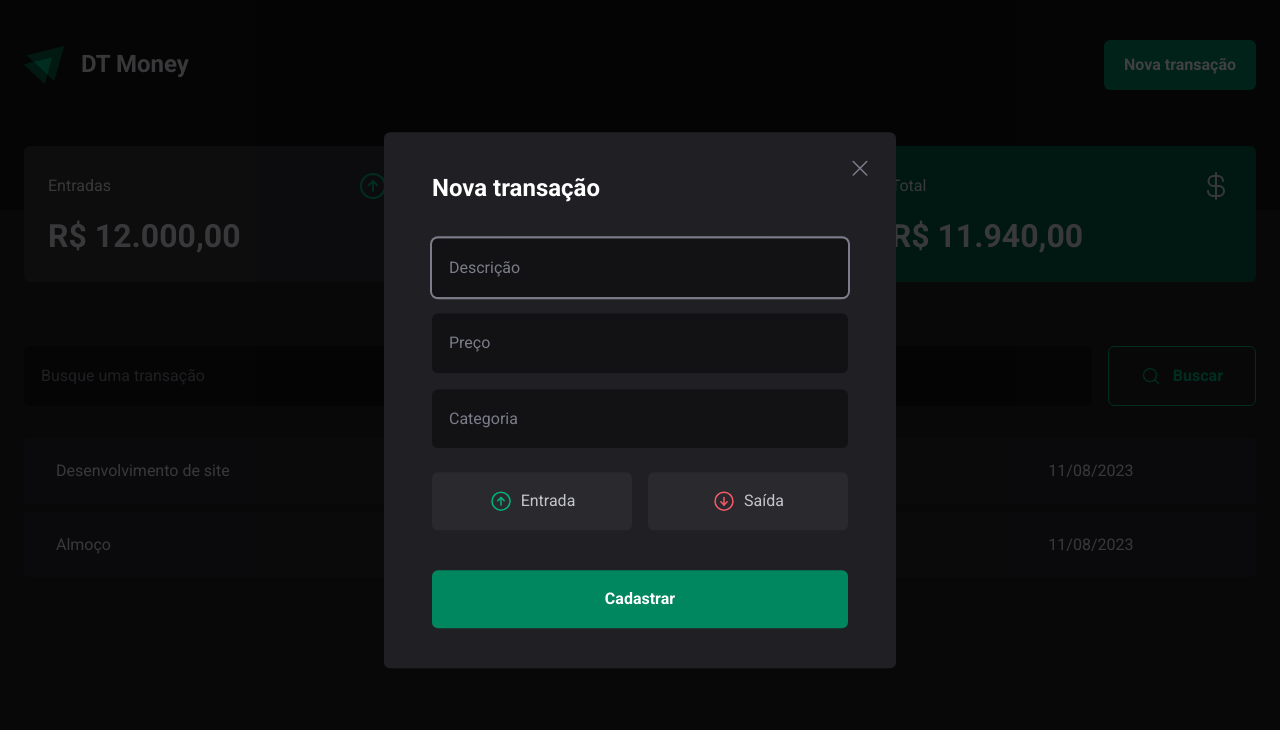
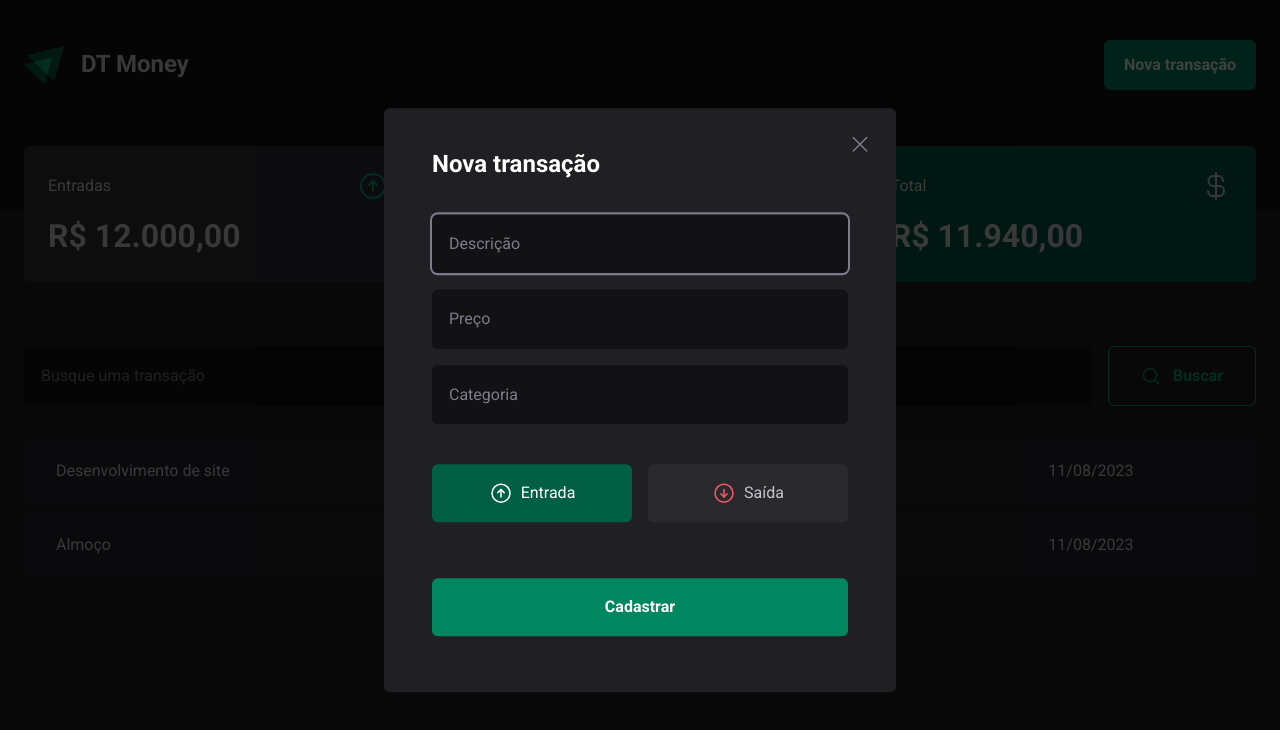
Before and after one commit to uitalorss/ignite-new-dt-money, a React (Vite) app: page / in a window 1280 px wide. Both pictures are taken after a click on the button "Nova transação". Shown: the top 730 px of the page. Built offline with nearby package versions, Linux system fonts and the light colour scheme; data requests are answered from the project's data file.

Commit message:
aplicação da validação nos formularios de pesquisa e no modal de inserção de nova transação

```diff
--- a/package.json
+++ b/package.json
@@ -11,13 +11,16 @@
     "preview": "vite preview"
   },
   "dependencies": {
+    "@hookform/resolvers": "^3.2.0",
     "@radix-ui/react-dialog": "^1.0.4",
     "@radix-ui/react-radio-group": "^1.1.3",
     "@types/styled-components": "^5.1.26",
     "phosphor-react": "^1.4.1",
     "react": "^18.2.0",
     "react-dom": "^18.2.0",
-    "styled-components": "^6.0.7"
+    "react-hook-form": "^7.45.4",
+    "styled-components": "^6.0.7",
+    "zod": "^3.21.4"
   },
   "devDependencies": {
     "@types/react": "^18.2.15",
--- a/src/components/NewTransactionModal/index.tsx
+++ b/src/components/NewTransactionModal/index.tsx
@@ -1,20 +1,46 @@
 import * as Dialog from "@radix-ui/react-dialog";
 import { ButtonClose, Content, Overlay, Title, TransactionsTypeButton, TransactionsTypeContainer } from "./styles";
 import { ArrowCircleDown, ArrowCircleUp, X } from "phosphor-react";
+import * as z from "zod";
+import { Controller, useForm } from "react-hook-form";
+import { zodResolver } from "@hookform/resolvers/zod";
+
+const newTransactionModalSchema = z.object({
+  description: z.string(),
+  value: z.number(),
+  category: z.string(),
+  type: z.enum(["income", "outcome"])
+})
+
+type NewtransactionModalForm = z.infer<typeof newTransactionModalSchema>
 
 
 export function NewTransactionModal() {
+  const { register, handleSubmit, control } = useForm<NewtransactionModalForm>({
+    resolver: zodResolver(newTransactionModalSchema),
+    defaultValues: {
+      type: "income"
+    }
+  })
+
+  function handleNewTransaction(data: NewtransactionModalForm) {
+    console.log(data)
+  }
   return (
     <Dialog.Portal>
       <Overlay />
       <Content>
         <Title>Nova transação</Title>
-        <form action="">
-          <input type="text" placeholder="Descrição" required />
-          <input type="number" placeholder="Preço" required />
-          <input type="text" placeholder="Categoria" required />
-        </form>
-        <TransactionsTypeContainer>
+        <form onSubmit={handleSubmit(handleNewTransaction)}>
+          <input type="text" placeholder="Descrição" {...register("description")} required />
+          <input type="number" placeholder="Preço" {...register("value", { valueAsNumber: true })} required />
+          <input type="text" placeholder="Categoria" {...register("category")} required />
+          <Controller
+            control={control}
+            name="type"
+            render={({ field }) => {
+              return (
+                <TransactionsTypeContainer onValueChange={field.onChange} value={field.value}>
                   <TransactionsTypeButton variant="income" value="income">
                     <ArrowCircleUp size={24} />
                     Entrada
@@ -24,10 +50,14 @@ export function NewTransactionModal() {
                     Saída
                   </TransactionsTypeButton>
                 </TransactionsTypeContainer>
+              )
+            }}
+          />
           <button type="submit">Cadastrar</button>
           <ButtonClose>
             <X size={24} />
           </ButtonClose>
+        </form>
       </Content>
     </Dialog.Portal>
   )
--- a/src/components/NewTransactionModal/styles.ts
+++ b/src/components/NewTransactionModal/styles.ts
@@ -34,7 +34,6 @@ export const Content = styled(Dialog.Content)`
       border: 1px solid transparent;
       border-radius: 6px;
       outline: none;
-
       &::placeholder{
         color: ${props => props.theme["gray-500"]};
       }
--- a/src/pages/Transactions/components/SearchForm/index.tsx
+++ b/src/pages/Transactions/components/SearchForm/index.tsx
@@ -1,10 +1,28 @@
+import { useForm } from "react-hook-form";
 import { SearchFormContainer } from "./styles";
 import { MagnifyingGlass } from "phosphor-react";
+import * as z from 'zod';
+import { zodResolver } from "@hookform/resolvers/zod";
+
+const searchFormSchema = z.object({
+  query: z.string()
+})
+
+type SearchFormInput = z.infer<typeof searchFormSchema>;
 
 export function SearchForm() {
+  const { register, handleSubmit } = useForm<SearchFormInput>({
+    resolver: zodResolver(searchFormSchema)
+  });
+
+  function handleSearchTransactions(data: SearchFormInput) {
+    console.log(data);
+  }
+
+
   return (
-    <SearchFormContainer>
-      <input type="text" placeholder="Busque uma transação" />
+    <SearchFormContainer onSubmit={handleSubmit(handleSearchTransactions)}>
+      <input type="text" placeholder="Busque uma transação" {...register("query")} />
       <button> <MagnifyingGlass size={20} />  Buscar</button>
     </SearchFormContainer>
   )
```
Also changed, not shown: 1 other file (tests, documents, lock files or other folders). Lines whose indentation alone changed are shown as unchanged.
